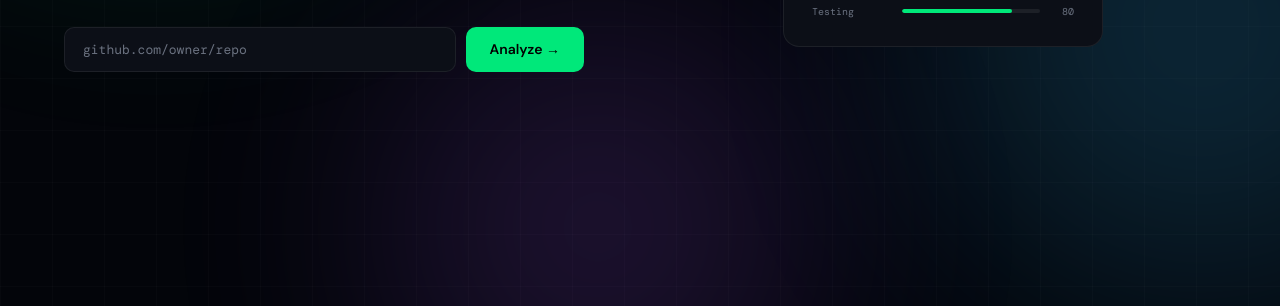
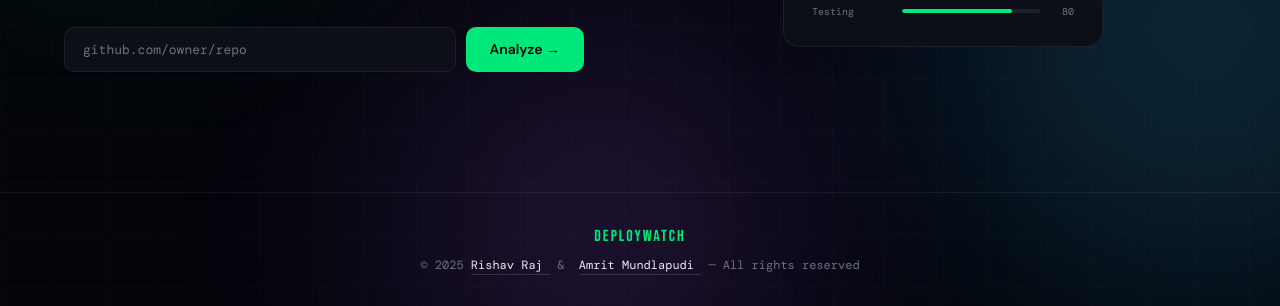
Before and after one commit to RishavRaj379/DeployWatch, a plain HTML site: page index.html in a window 1280 px wide. Shown: the part 494-800 px from the top of the page. Drawn offline with nearby package versions, Linux system fonts and the light colour scheme.

Commit message:
Update index.html

```diff
--- a/index.html
+++ b/index.html
@@ -767,8 +767,30 @@
 
   </div><!-- end results -->
 
-  <div style="height:80px;"></div>
+  <div style="height:60px;"></div>
 </div><!-- end container -->
+
+<footer style="border-top:1px solid var(--border);margin-top:0;padding:28px 24px;text-align:center;position:relative;z-index:1;">
+  <div style="font-family:'DM Mono',monospace;font-size:12px;color:var(--muted);line-height:2;">
+    <span style="color:var(--green);font-family:'Bebas Neue',sans-serif;font-size:16px;letter-spacing:2px;">DEPLOYWATCH</span>
+    <br>
+    © 2025
+    <a href="https://github.com/rishavraj379" target="_blank" rel="noopener"
+      style="color:var(--text);text-decoration:none;border-bottom:1px solid rgba(255,255,255,0.15);padding-bottom:1px;transition:color 0.2s,border-color 0.2s;"
+      onmouseover="this.style.color='var(--green)';this.style.borderColor='var(--green)'"
+      onmouseout="this.style.color='var(--text)';this.style.borderColor='rgba(255,255,255,0.15)'">
+      Rishav Raj
+    </a>
+    &nbsp;&amp;&nbsp;
+    <a href="https://github.com/amritmundlapudibiz-eng" target="_blank" rel="noopener"
+      style="color:var(--text);text-decoration:none;border-bottom:1px solid rgba(255,255,255,0.15);padding-bottom:1px;transition:color 0.2s,border-color 0.2s;"
+      onmouseover="this.style.color='var(--green)';this.style.borderColor='var(--green)'"
+      onmouseout="this.style.color='var(--text)';this.style.borderColor='rgba(255,255,255,0.15)'">
+      Amrit Mundlapudi
+    </a>
+    &nbsp;—&nbsp;All rights reserved
+  </div>
+</footer>
 
 <script>
 // ─────────────────────────────────────────────────────
```
